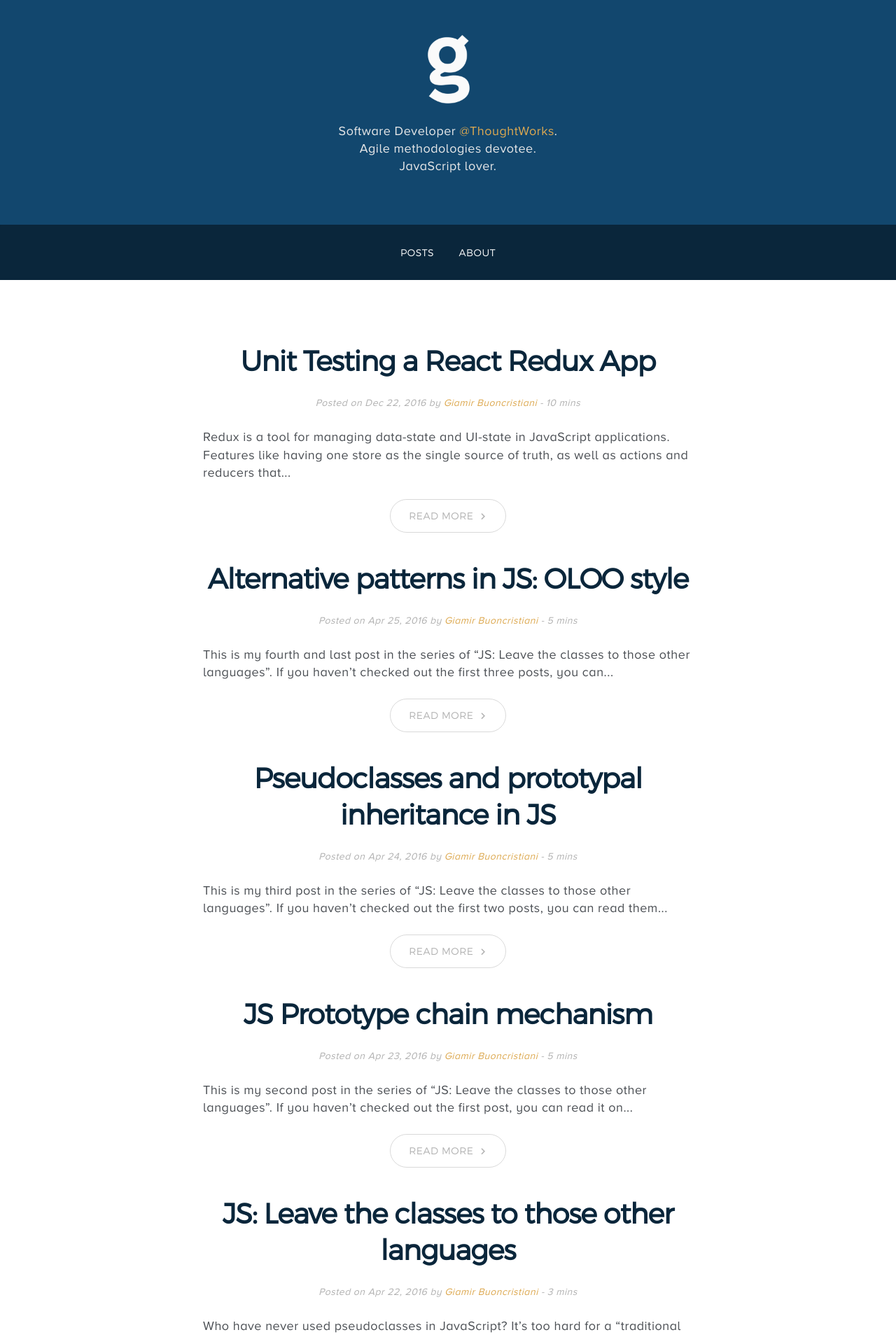
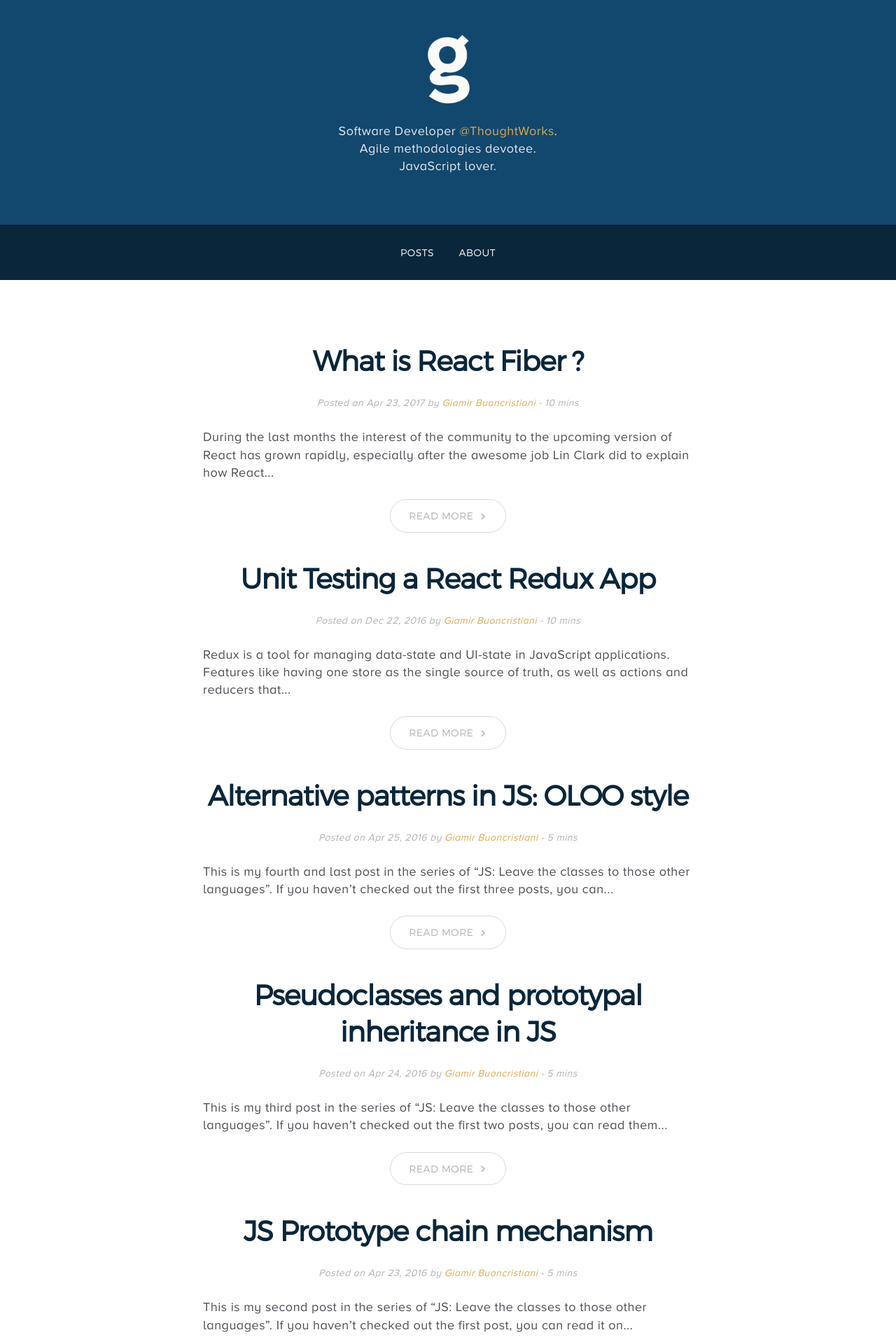
Before and after one commit to giamir/giamir.github.io, a Jekyll site: the page built from index.html, in a window 1280 px wide. Shown: the top 1910 px of the page at 70% size. Built offline with Jekyll 4.4.1, drawn with Linux system fonts in a browser that asks for light colours; the list of posts is cut into pages by our own code; some of the changed lines change nothing that is shown.

Commit message:
Add 'What is React Fiber ?' article

````diff
--- /dev/null
+++ b/_posts/2017-04-23-what-is-react-fiber.md
@@ -0,0 +1,216 @@
+---
+layout: post
+permalink: /what-is-react-fiber
+title: "What is React Fiber ?"
+path: _posts/2017-04-23-what-is-react-fiber.md
+time: 10
+---
+
+During the last months the interest of the community to the upcoming version of React has grown rapidly, especially after the awesome job [Lin Clark](https://twitter.com/linclark) did to explain how `React Fiber` works with [cartoons](https://www.youtube.com/watch?list=PLb0IAmt7-GS3fZ46IGFirdqKTIxlws7e0&v=ZCuYPiUIONs) at React Conf 2017.
+
+So, what is `React Fiber` in a nutshell?
+
+> **React Fiber** is an ongoing reimplementation of the React reconciler.
+
+It's a ground-up rewrite of the current reconciliation algorithm which now has been retroactively called `React Stack` because based on recursion.
+
+<small>DISCLAIMER: The following are personal notes and deductions after exploring the new `React Fiber` reconciler codebase. Some of the content can be wrong or not updated, please open a [pull request](https://github.com/giamir/giamir.github.io/blob/master/_posts/2017-03-20-what-is-react-fiber.md) if you notice any mistake. 🙏</small>
+
+## What is the reconciler ?
+
+When React first came out the most revolutionary feature was the `Virtual DOM` because it makes writing applications a lot easier. Instead of telling the browser exactly what needs to do in order to update your UI, you would tell React how the next state of your application should look like and it would take care of everything in between.
+
+> The **reconciler** is the part of React which contains **the algorithm used to diff one tree with another** to determine which parts need to be changed.
+
+In the last years React has been refactored out so that *reconciliation* and *rendering* are separate phases. The `reconciler` does the work of computing which parts of a tree have changed; the `renderer` then uses that information to actually update the rendered app. `react-dom` and `react-native` are only two of the [many renderers](https://github.com/chentsulin/awesome-react-renderer) pluggable into React.
+
+<small>You can find out more about the reconciliation process in the [Official React Documentation](https://facebook.github.io/react/docs/reconciliation.html).</small>
+
+## Why rewrite the reconciler ?
+
+Probably one of the main reasons is this historical problem we have in browsers:
+
+> **The main thread is the same as the UI thread**.
+
+Rendering the page, responding to user actions, computing JS, managing network activities, and manipulating the DOM is all handled by the browsers main thread. Although today some of these things can be moved to another thread safely and with relative ease using Workers, **only the main thread can change the DOM**.
+
+In React applications when the state changes or the props update the `render()` function create a new tree of React Elements and then React run the reconciliation algorithm to figure out how to efficiently update the UI to match the new tree.
+
+The `React Stack` reconciler always processes the component tree **synchronously** in a single pass. This **prevents the main thread to do potential urgent work** until the recursive process has finished. If this computation run while the user happen to type on a text input, your app can become **unresponsive**, resulting in **choppy frame rates** and **laggy input**.
+
+The new `Fiber` reconciler main goal is to **split interruptible work in chunks** with the ability to **assign priority to different types of updates** so that the main thread could decide to pause the diff algorithm, potentially do some more urgent work, and continue from where it left at a later time.
+
+As mentioned in the scheduling section of the [React Design Principles Documentation](https://facebook.github.io/react/contributing/design-principles.html#scheduling) `Fiber` will enable the following functionalities:
+
+> If something is offscreen, we can delay any logic related to it. If data is arriving faster than the frame rate, we can coalesce and batch updates. We can prioritize work coming from user interactions (such as an animation caused by a button click) over less important background work (such as rendering new content just loaded from the network) to avoid dropping frames.
+
+## The triangles demo
+To better understanding the benefits `React Fiber` can provide to our React applications Sebastian Markbåge who is considered the "tech lead" of the React Core Team built a useful fractals example. Check out the following video:
+
+<blockquote class="twitter-tweet" data-lang="en"><p lang="en" dir="ltr">The Fiber Triangle demo now lets you toggle time-slicing on and off. Makes it much easier to see the effect. Thanks <a href="https://twitter.com/giamir">@giamir</a> for the PR! 🎉 <a href="https://t.co/qhsWUIyXPf">pic.twitter.com/qhsWUIyXPf</a></p>&mdash; Andrew Clark (@acdlite) <a href="https://twitter.com/acdlite/status/846456239693344769">March 27, 2017</a></blockquote>
+<script async src="//platform.twitter.com/widgets.js" charset="utf-8"></script>
+
+<small>Source code of the Triangles Demo can be found in the [Official Github React Repository](https://github.com/facebook/react/blob/master/fixtures/fiber-triangle/index.html).</small>
+
+As you can see from the video, there are 2 different kind of updates going on in this demo.
+
+One that make the triangles narrow and wide which has to happen every 16ms (60 FPS) in order for the animation to look smooth and one that update the numbers contained inside every single dots which happen approximately every 1000ms.
+
+This example is perfect for analysing a situation where we want to be able to assign different priorities to different types of updates. The *animation update* which make the triangles wide and narrow is more important than the *numbers* one. If the numbers are updated with some delay the user will probably do not even notice it. In the other hand if the animation start to dropping frame we would end up staring at a janky motion.
+
+Let's use this example to check out how the `Fiber` reconciler works and how can split work in chunks.
+
+## A taste of React Fiber architecture
+
+Andrew Clark's [React Fiber Architecture document](https://github.com/acdlite/react-fiber-architecture) is so good on explaining the idea behind `Fiber` implementation that I'll just quote it here:
+
+> Fiber is a **reimplementation of the stack**, specialized for React components. You can think of a single fiber as a **virtual stack frame**.<br />
+The advantage of reimplementing the stack is that you can **keep stack frames in memory** and execute them however (and whenever) you want. This is crucial for accomplishing the goals we have for **scheduling**.
+
+And more in details:
+
+> A fiber is a JavaScript object that contains information about a component, its input, and its output. At any time, a component instance has at most two fibers that correspond to it: the **current**, flushed fiber, and the **work-in-progress** fiber.
+
+And here it's how a very simplified version of a fiber (virtual stack frame) looks like:
+
+```
+{
+  stateNode,
+  child,
+  siblings,
+  return,
+  alternate,
+  type,
+  key
+}
+```
+<small>Digging through the properties of a fiber goes beyond the purpose of this post. <br />
+If you are interested on understanding them I strongly recommend you to read the [document](https://github.com/acdlite/react-fiber-architecture) written by [Andrew Clark](https://twitter.com/acdlite). You can also play around with the [Fiber Debugger](https://github.com/facebook/react/tree/master/fixtures/fiber-debugger) developed by [Dan Abramov](https://twitter.com/dan_abramov) to visualise how `Fiber` works internally.</small>
+
+![Animation Update Timeline](https://s3.eu-west-2.amazonaws.com/websitegiamir/triangles-demo-animation-update.png)
+
+<small>Animation update timeline from the Triangles demo.</small>
+
+`React Fiber` introduces phases in the reconciliation algorithm.
+
+There is a first **render / reconciliation phase** where `Fiber` will build up a *working-in-progress* tree and figure out a list of the changes it needs to make in order to update the UI. It will **not** make any actual changes though at this stage.
+
+This first phase is **interruptible** and we will see later in the example how this peculiarity becomes key on allowing high priority updates to jump ahead low priority updates.
+
+Then there is a **commit phase** where `Fiber` will actually make all the changes figured out in the previous phase to the DOM.
+
+This second phase is **uninterruptible** because we do not want to end up with an inconsistent UI. Partial updates can be annoying to the user and `Fiber` avoid them.
+
+`Fiber` will also call the lifecycle hooks and handle error boundaries as part of the commit phase.
+
+### The triangles demo without time slicing (janky animation)
+
+Let's try to figure out from the following timeline what causes the janky animation.
+
+![Triangles Demo without Time Slicing](https://s3.eu-west-2.amazonaws.com/websitegiamir/triangles-demo-without-time-slicing.png)
+
+<small>Animation and numbers updates timeline from the Triangles demo without time slicing.</small>
+
+As we can see from the picture above when a *numbers update* is triggered `Fiber` will iterate through the whole tree looking for changes while building up the `work-in-progress tree`. This keeps the main thread busy for around `350ms`.
+
+Prevent the main thread to manage the *animation updates* causes a really long frame and consequentially the effects the user will see is a janky motion.
+
+This is happening because we are using `React Fiber` on compatibility mode with `React Stack`. All the updates are not prioritised and they are treated **synchronously**.
+
+### The triangles demo with time slicing (smooth animation)
+
+Now let's analyse how Fiber can defer updates to avoid dropping frames. This functionality of Fiber is also known as Time slicing or async setState.
+
+![Triangles Demo with Time Slicing](https://s3.eu-west-2.amazonaws.com/websitegiamir/triangles-demo-with-time-slicing.png)
+
+<small>Animation and numbers updates timeline from the Triangles demo with time slicing.</small>
+
+This time we are using the new `unstable_deferredUpdates` API to update numbers:
+
+```
+ReactDOM.unstable_deferredUpdates(() => {
+  this.setState(state => ({ seconds: (state.seconds % 10) + 1 }));
+});
+```
+
+<small>A thing to keep in mind is that we are passing to `setState` an updater function rather than a plane object.
+This is necessary in order to defers updates. More about functional setState can be found in [this article](https://medium.freecodecamp.com/functional-setstate-is-the-future-of-react-374f30401b6b).</small>
+
+When a *numbers update* is triggered, as you can see from the picture, `React` just calls the `requestIdleCallBack` function and it does not even start to look for changes on the new tree.
+
+**Numbers update is now considered low priority and it is therefore deferred**.
+
+I guess you are wondering what is this [requestIdleCallback function](https://developer.mozilla.org/en-US/docs/Web/API/Window/requestIdleCallback).
+
+```
+requestIdleCallback(callback);
+```
+
+> **requestIdleCallback** is a window method that provides a way to cooperate with the browser’s overall work schedule.
+
+The callback argument we pass to `requestIdleCallback` is evaluated by the main thread as soon as it identifies an idle period. An idle period may be a few milliseconds between painting individual frames.
+
+So `requestIdleCallback` gives to `Fiber` an efficient way to understand when the main thread has some "spare time" to do some work.
+
+Focusing again on the triangle demo we can see on the picture a *chunk of the numbers update reconciliation phase*. The chunk of work starts when the idle callback event is fired: the browser is telling `Fiber` that it got some "spare time" to do work.
+
+The browser also gives to `Fiber` a *time remaining value* which provides an estimate of the number of milliseconds remaining in the current idle period. When this time is over `Fiber` knows have to stop doing work and relinquish control back to the main thread which has something more important to do; in our case do an *animation update*.
+
+Before passing control to the main thread `Fiber` makes sure to call `requestIdleCallback` again because it just paused the reconciliation phase and it still has work to do. It needs the main thread to come back to it as soon as it identifies a new idle period.
+
+![Numbers Update Chunk](https://s3.eu-west-2.amazonaws.com/websitegiamir/triangles-demo-numbers-update.png)
+
+<small>Numbers update chunk timeline from the Triangles demo with time slicing.</small>
+
+The image above shows a chunk of the *numbers update reconciliation phase*. `Fiber` managed to update 18 dots out of 729 in this particular chunk of work. This suggests the work has been split in around 40 chunks of work allowing the main thread to handle the *animation update* and repainting 40 times.
+
+This way of "collaborate" with the main thread in order to do work is known under the name of [Cooperative Scheduling](https://w3c.github.io/requestidlecallback) and it takes [inspiration](https://en.wikipedia.org/wiki/Cooperative_multitasking) from the operative systems world.
+
+So thanks to cooperative scheduling `Fiber` is able to interrupt work when the main thread need to take care of something more urgent, and this for the triangles demo reflects on a smooth animation without dropping frames.
+
+## When React Fiber will be released ?
+Really soon in the next major version and **without changing the public API**.
+
+Facebook folks care a lot about [stability](https://facebook.github.io/react/contributing/design-principles.html#stability). They do not like breaking changes because they have something like 30.000 components to maintain.
+
+> `Fiber` is expected to be enabled by default in **React 16**.
+
+The first releases will focus on **backward compatibility** and **not** on new features.
+
+Facebook is already using `React Fiber` in its beta version. You can try it out [here](https://www.beta.facebook.com).
+
+You can play with `Fiber` today simply typing:
+
+```
+npm install react@next react-dom@next
+```
+
+## What new features React Fiber will introduce ?
+`React Fiber` opens the door to a lot of new functionalities. These are the ones the react core team has already started working on.
+
+* [Defer updates to avoid dropping frames (Async setState / Time slicing)](https://github.com/facebook/react/issues/8830)
+* [Recover from errors thrown in render methods (Error Boundaries)](https://github.com/facebook/react/issues/2461)
+* [Render subtrees into DOM node containers (Portals)](https://github.com/facebook/react/pull/8386)
+* [Render can returns multiple children](https://github.com/facebook/react/issues/2127)
+
+<small>NB: This new features will not be available on React 16 which, as I already said, will mainly focus on backward compatibility.</small>
+
+We already had a taste of how the new `unstable_deferredUpdates` API works on the triangles demo.
+
+I am planning to analyse the rest of the new experimental functionalities as I have some free time in different posts. For now you can click on the links above to have an overview of what they are introducing.
+
+## Conclusion
+So in a nutshell why should you be excited about this shiny new version of the React reconciler algorithm?
+
+* It makes apps more fluid and responsible allowing high priority updates to jump ahead low priority updates. It does that breaking up the work in small unit of works that can be paused.
+* In future it could parallelise work between multiple workers in an efficient way splitting up branches of the tree and analyse them in parallel.
+* In the long term it would improve startup time rendering components as they become available to the browser without the needs to wait for a whole bundle to be downloaded.
+
+> **The future looks bright and full of new possibilities for React**
+
+### References
+* [A cartoon intro to Fiber](https://www.youtube.com/watch?list=PLb0IAmt7-GS3fZ46IGFirdqKTIxlws7e0&v=ZCuYPiUIONs)
+* [Unofficial React Fiber Architecture](https://github.com/acdlite/react-fiber-architecture)
+* [W3C: Cooperative Scheduling of Background Tasks](https://www.w3.org/TR/requestidlecallback)
+* [Fiber Principles: Contributing To Fiber](https://github.com/facebook/react/issues/7942)
+* [Is Fiber Ready Yet?](http://isfiberreadyyet.com)
--- a/_sass/_layout.scss
+++ b/_sass/_layout.scss
@@ -481,3 +481,8 @@ table {
     text-align: center;
   }
 }
+
+twitterwidget {
+  display: block;
+  margin: 10px 0 !important;
+}
--- a/_sass/_syntax-highlighting.scss
+++ b/_sass/_syntax-highlighting.scss
@@ -2,7 +2,7 @@
  * GitHub style for Pygments syntax highlighter, for use with Jekyll
  * Courtesy of GitHub.com
  */
-p {
+p, small, li {
   > code {
     background-color: #f5f6f5;
     padding: 1px 3px;
````
